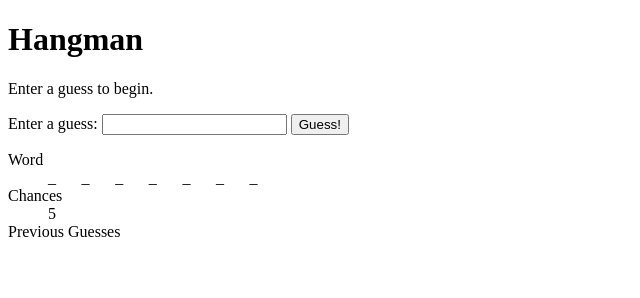
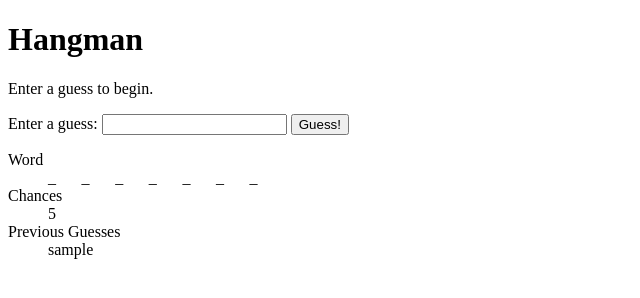
Before and after one commit to Triple0/hangman-game, a plain HTML site: page index.html in a window 1280 px wide. Both pictures are taken after typing "Sample" into the empty fields and a click on the input "Guess!". Shown: the full height of the page, 0-640 px from the left. Drawn offline with Linux system fonts and the light colour scheme.

Commit message:
Array integrated into script and displayed in form

```diff
--- a/index.html
+++ b/index.html
@@ -1,6 +1,5 @@
 <!DOCTYPE html>
 <html>
-
     <head>
         <title>Let's Try Javascript! (Again!)</title>
         <meta charset="utf-8">
@@ -29,10 +28,7 @@
             <dt>Chances</dt>
             <dd class="chances"></dd>
             <dt>Previous Guesses</dt>
-        <dd>
-            <ul class="previous-guesses"></ul>
-        </dd>
+            <dd class="previous-guesses"></dd>
         </dl>
     </body>
-
 </html>
--- a/js/scripts.js
+++ b/js/scripts.js
@@ -50,8 +50,8 @@ function Hangman() {
         var letterOfWord = gameController.input.value;
         var lowerLetters = letterOfWord.toLowerCase();
 
-        _this.previousGuesses.push(letterOfWord);
-        console.log(_this.previousGuesses);
+        _this.previousGuesses.push(lowerLetters);
+
 
         if (_this.word.includes(lowerLetters)) {
 
@@ -69,6 +69,7 @@ function Hangman() {
 
                     // We still have to output our code to the browser
                     gameController.word.textContent = _this.displayString;
+
 
                 }
             }
@@ -94,6 +95,8 @@ function Hangman() {
             }
         }
         gameController.input.value = '';
+        gameController.previousGuesses.textContent = _this.previousGuesses;
+
 
     };
 
```
Also changed, not shown: css/main.css (line endings or trailing spaces). Lines whose indentation alone changed are shown as unchanged.
